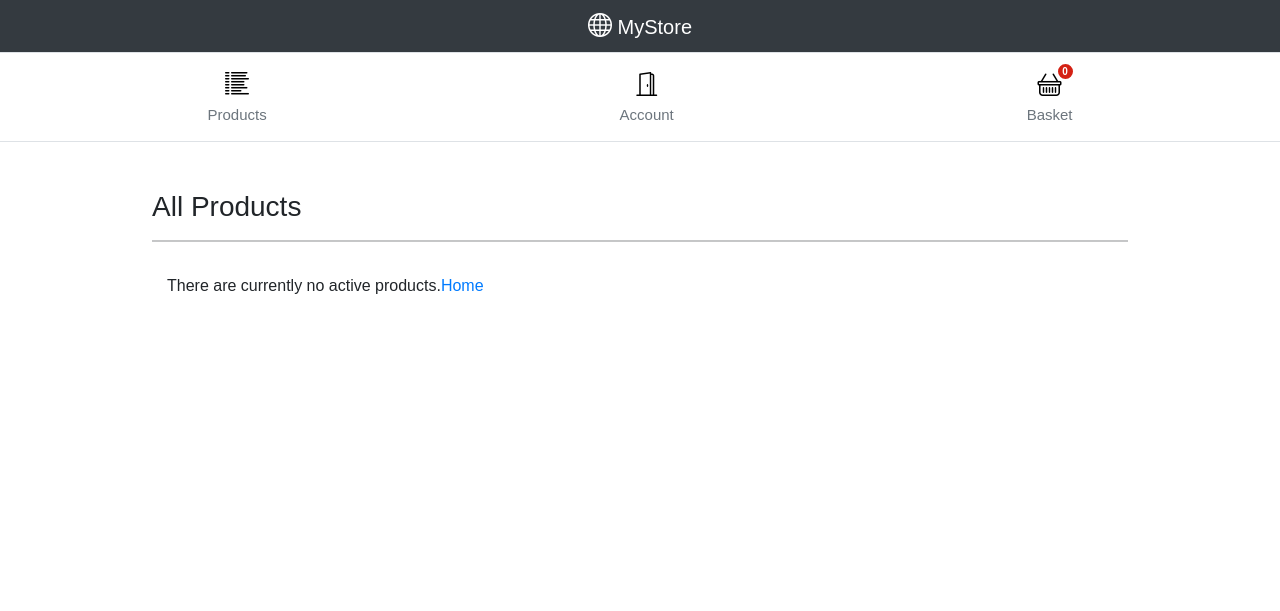
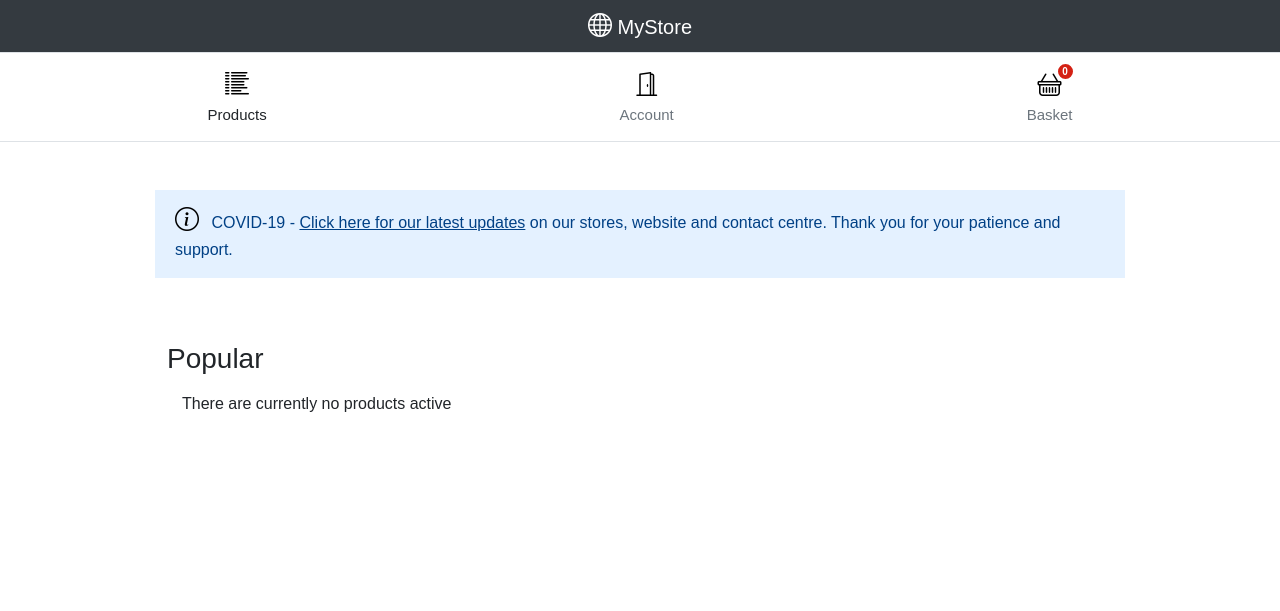
Before and after one commit to fdasabino/ecommerce-version_1, a Django app: page /all_products in a window 1280 px wide. Shown: the top 611 px of the page. Run offline with Django 3.2, Linux system fonts and the light colour scheme; data that the repository does not hold is empty; some libraries are stand-ins or nearby versions.

Commit message:
template update

```diff
--- a/orders/views.py
+++ b/orders/views.py
@@ -1,4 +1,5 @@
 from basket.basket import Basket
+from django.contrib import messages
 from django.http.response import JsonResponse
 from django.shortcuts import render
 
--- a/payment/views.py
+++ b/payment/views.py
@@ -3,6 +3,7 @@ import os
 
 import stripe
 from basket.basket import Basket
+from django.contrib import messages
 from django.contrib.auth.decorators import login_required
 from django.http.response import HttpResponse
 from django.shortcuts import render
--- a/store/views.py
+++ b/store/views.py
@@ -1,3 +1,4 @@
+from django.contrib import messages
 from django.shortcuts import get_object_or_404, render
 
 from .models import Category, Product
--- a/templates/includes/header.html
+++ b/templates/includes/header.html
@@ -9,7 +9,7 @@
       <div class="d-flex justify-content-around w-50 navbar-collapse ">
         <ul class="navbar-nav">
           <li class="nav-item dropdown">
-            <a class="btn btn-outline-secondary basket-btn border-0 dropdown-toggle d-none d-md-block fw500 text-center"
+            <a class="btn basket-btn border-0 dropdown-toggle d-none d-md-block fw500 text-center"
               href="#" id="navbarDropdown" role="button" data-bs-toggle="dropdown" aria-expanded="false">
               <div>
                 <i class="bi bi-list-columns-reverse"></i>
--- a/templates/store/all_products.html
+++ b/templates/store/all_products.html
@@ -1,19 +1,22 @@
 {% extends "base.html" %}
 {% load static %}
-{% block title %}All Products{% endblock %}
+{% block title %}Store - Low Prices in Books & more{% endblock %}
 {% block content %}
-
-
 <section>
   <div class="container">
+    <div class="alert alert-primary fw600 rounded-0 border-0 pb-3" role="alert">
+      <i class="bi bi-info-circle me-2"></i>
+      COVID-19 - <u>Click here for our latest updates</u> on our stores, website and contact centre. Thank you for
+      your patience and support.
+    </div>
+    <div class="container">
       <div class="row">
-      <div class="album">
-        <div class="pb-3">
-          <h1 class="h3">All Products</h1>
-        <hr>
+        <div class="album py-5">
+          <div class="mb-3">
+            <h1 class="h3">Popular</h1>
           </div>
           {% if not products %}
-        <div class="col-12">There are currently no active products.<a href="{% url 'store:store_home' %}">Home</a></div>
+          <div class="col-12">There are currently no products active</div>
           {% else %}
           <div class="row row-cols-1 row-cols-sm-2 row-cols-md-5 g-3">
             {% for product in products %}
@@ -26,11 +29,11 @@
                 {% endif %}
                 {% endfor %}
                 <div class="card-body px-0">
-                <p class="card-text">
+                  <p class="card-text text-center">
                     <a class="text-dark text-decoration-none"
-                    href="{{ product.get_absolute_url }}">{{ product.title|slice:":50" }}...</a>
+                      href="{{ product.get_absolute_url }}">{{ product.title}}</a>
                   </p>
-                <div class="fw-bold">£{{product.regular_price}}</div>
+                  <div class="fw-bold text-center">£{{product.regular_price}}</div>
                 </div>
               </div>
             </div>
@@ -41,4 +44,5 @@
       </div>
     </div>
 </section>
+
 {% endblock %}
```
Also changed, not shown: templates/store/category.html (+17 -13 lines). Lines whose indentation alone changed are shown as unchanged.
